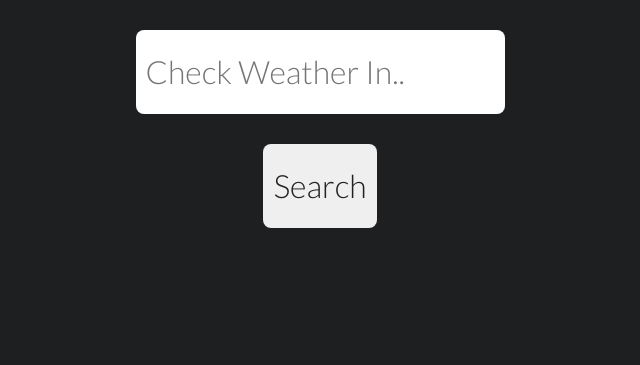
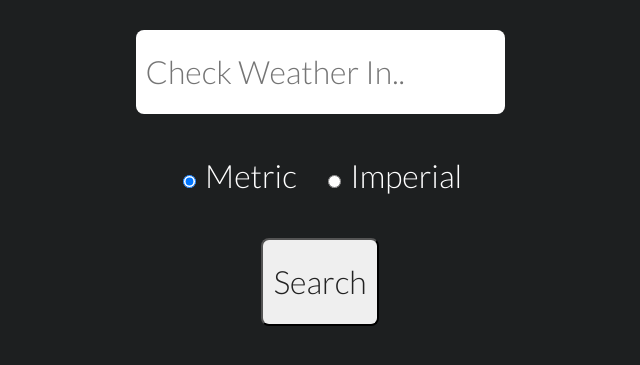
Before and after one commit to Sr-Preet/python-assignment-weather, a Flask app: page / in a window 1280 px wide. Shown: the top 365 px of the page, without its empty margins (320-960 px from the left). Run offline with Flask 3, Linux system fonts and the light colour scheme.

Commit message:
Added Radio Button To Control Units from User's Side

```diff
--- a/app.py
+++ b/app.py
@@ -42,7 +42,8 @@ def get_weather_data(city, units='metric'):
             'humidity': humidity,
             'wind_speed': wind_speed,
             'current_date': current_date,
-            'current_day': current_day
+            'current_day': current_day,
+            'units': units
         }
 
     except requests.exceptions.HTTPError as err:
--- a/templates/index.html
+++ b/templates/index.html
@@ -1,7 +1,7 @@
 <!DOCTYPE html>
 <html lang="en">
   <head>
-    <title>Weather Forcast</title>
+    <title>Weather Forecast</title>
     <!-- <link rel="stylesheet" type="text/css" href="./style.css"> -->
     <style>
       @import url(https://fonts.googleapis.com/css?family=Lato:300);
@@ -55,9 +55,9 @@
         text-align: center;
       }
 
-      main .input input {
+      main .input input,
+      main .input label {
         color: #222;
-        border: none;
         line-height: 2;
         font-size: 2em;
         padding: 10px;
@@ -122,6 +122,10 @@
         padding: 5px;
         background: #292c2d;
       }
+
+      .radio-button label{
+        color: #fff !important;
+      }
     </style>
   </head>
   <body>
@@ -135,6 +139,16 @@
             autofocus
           />
         </div>
+        <div class="input radio-button">
+          <label>
+            <input type="radio" name="units" value="metric" checked />
+            Metric
+          </label>
+          <label>
+            <input type="radio" name="units" value="imperial" />
+            Imperial
+          </label>
+        </div>
         <div class="input">
           <input type="submit" value="Search" />
         </div>
```
Also changed, not shown: templates/response.html (+9 -1 lines).
